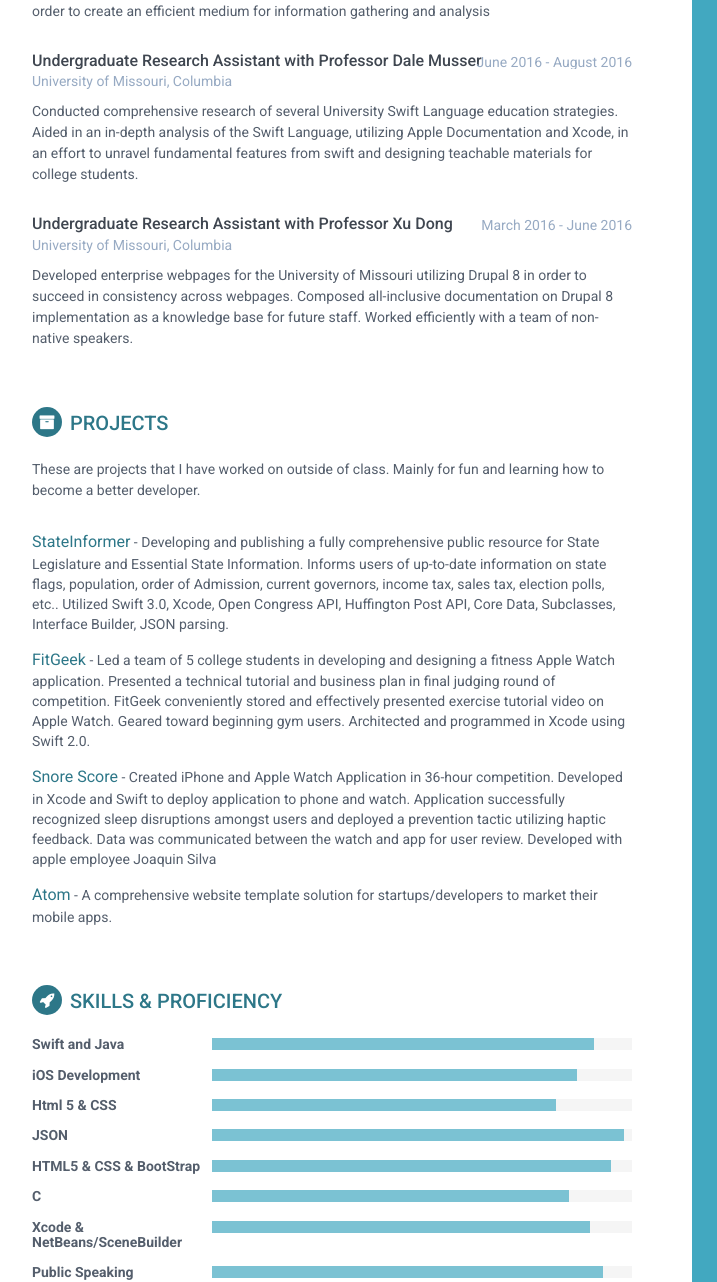
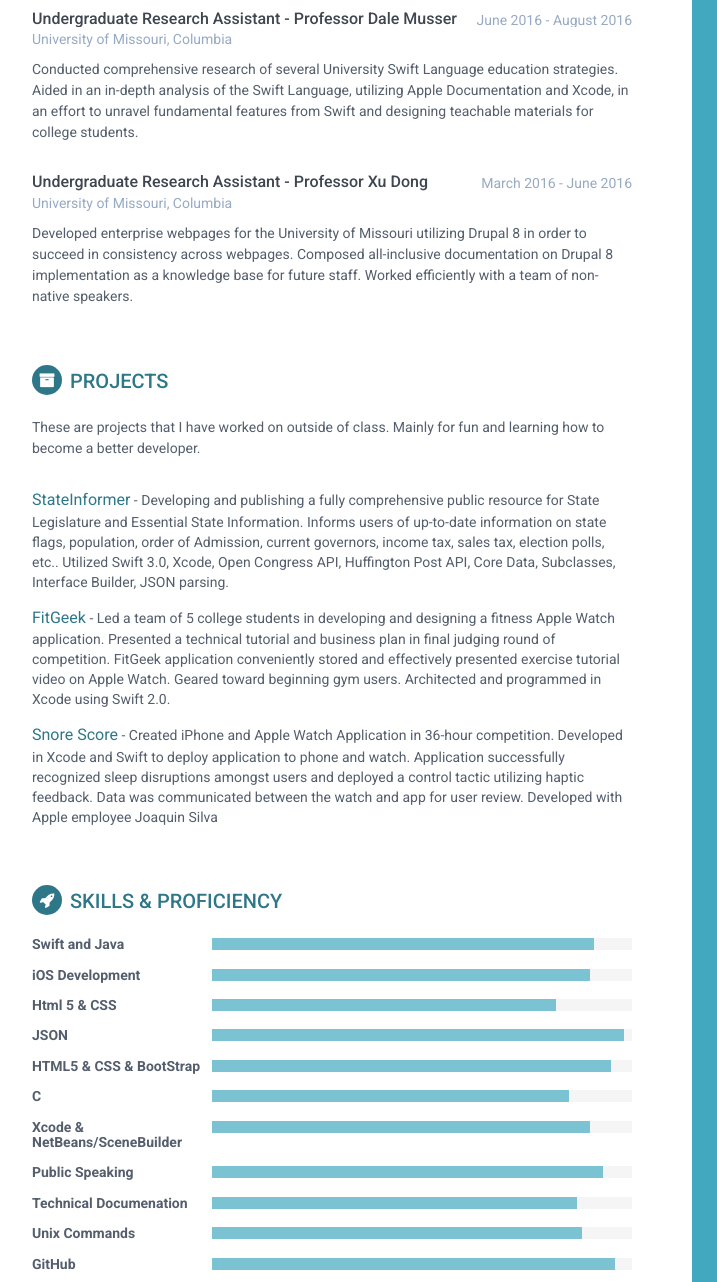
Before and after one commit to TeddyIvanov/TeddyIvanov.github.io, a plain HTML site: page index.html in a window 1280 px wide. Shown: the part 488-1770 px from the top of the page, 188-905 px from the left. Drawn offline with Linux system fonts and the light colour scheme.

Commit message:
Hopefully the last

```diff
--- a/index.html
+++ b/index.html
@@ -3,7 +3,7 @@
 <!--[if IE 9]> <html lang="en" class="ie9"> <![endif]-->
 <!--[if !IE]><!--> <html lang="en"> <!--<![endif]-->
 <head>
-    <title>Responsive Resume/CV Template for Developers</title>
+    <title>Teddy Ivanov</title>
     <!-- Meta -->
     <meta charset="utf-8">
     <meta http-equiv="X-UA-Compatible" content="IE=edge">
@@ -37,7 +37,7 @@
 
             <div class="contact-container container-block">
                 <ul class="list-unstyled contact-list">
-                    <li class="email"><i class="fa fa-envelope"></i><a href="mailto: yourname@email.com">teddyivanov95@gmail.com</a></li>
+                    <li class="email"><i class="fa fa-envelope"></i><a href="mailto:teddyivanov95@gmail.com">teddyivanov95@gmail.com</a></li>
                     <li class="phone"><i class="fa fa-phone"></i><a href="tel:0123 456 789">224-678-1353</a></li>
                     <li class="linkedin"><i class="fa fa-linkedin"></i><a href="https://www.linkedin.com/in/teddy-ivanov-a72015127?trk=hp-identity-name" target="_blank">linkedin.com/in/teddy-ivanov</a></li>
                     <li class="github"><i class="fa fa-github"></i><a href="https://github.com/TeddyIvanov" target="_blank">github.com/TeddyIvanov</a></li>
@@ -82,8 +82,7 @@
             <section class="section summary-section">
                 <h2 class="section-title"><i class="fa fa-user"></i>Profile</h2>
                 <div class="summary">
-                    <p>Hi, My name is Teddy Ivanov. I am a Bulgarian-American attending the University of Missouri. I am from Chicago and I want to travel the world. I am currently studying the field of Computer Science with an emphasis in Mobile Development. I am a freelance app developer on the side. I am passionate toward making a difference in the world through code.
- You can <a href="http://themes.3rdwavemedia.com/website-templates/orbit-free-resume-cv-template-for-developers/" target="_blank">download my resume here</a> I have coded on many different platforms with many different languages. My personal favorite is developing iOS apps on Xcode using Swift. I hope work to at Apple someday and design groundbreaking software.</p>
+                    <p>I am a Bulgarian-American attending the University of Missouri. Currently, studying the field of Computer Science with an emphasis in Mobile Development. I am a freelance app developer on the side.I have coded on many different platforms with many different languages. My personal favorite is developing iOS apps on Xcode using Swift and passionate toward making a difference in the world through code.</p>
                 </div><!--//summary-->
             </section><!--//section-->
 
@@ -93,7 +92,7 @@
                 <div class="item">
                     <div class="meta">
                         <div class="upper-row">
-                            <h3 class="job-title">Undergraduate Research Assistant with Professor Yi Shang</h3>
+                            <h3 class="job-title">Undergraduate Research Assistant - Professor Yi Shang</h3>
                             <div class="time">June 2016 - Present</div>
                         </div><!--//upper-row-->
                         <div class="company">University of Missouri, Columbia</div>
@@ -108,20 +107,20 @@
                 <div class="item">
                     <div class="meta">
                         <div class="upper-row">
-                            <h3 class="job-title">Undergraduate Research Assistant with Professor Dale Musser</h3>
-                            <div class="time">June 2016 - August 2016</div>
+                            <h3 class="job-title">Undergraduate Research Assistant - Professor Dale Musser</h3>
+                            <div class="time">  June 2016 - August 2016</div>
                         </div><!--//upper-row-->
                         <div class="company">University of Missouri, Columbia</div>
                     </div><!--//meta-->
                     <div class="details">
-                        <p> Conducted comprehensive research of several University Swift Language education strategies. Aided in an in-depth analysis of the Swift Language, utilizing Apple Documentation and Xcode, in an effort to unravel fundamental features from swift and designing teachable materials for college students.</p>
+                        <p> Conducted comprehensive research of several University Swift Language education strategies. Aided in an in-depth analysis of the Swift Language, utilizing Apple Documentation and Xcode, in an effort to unravel fundamental features from Swift and designing teachable materials for college students.</p>
                     </div><!--//details-->
                 </div><!--//item-->
 
                 <div class="item">
                     <div class="meta">
                         <div class="upper-row">
-                            <h3 class="job-title">Undergraduate Research Assistant with Professor Xu Dong</h3>
+                            <h3 class="job-title">Undergraduate Research Assistant - Professor Xu Dong</h3>
                             <div class="time">March 2016 - June 2016</div>
                         </div><!--//upper-row-->
                         <div class="company">University of Missouri, Columbia</div>
@@ -145,13 +144,10 @@
                 </div><!--//item-->
                 <div class="item">
                     <span class="project-title"><a href="http://themes.3rdwavemedia.com/website-templates/responsive-bootstrap-theme-web-development-agencies-devstudio/" target="_blank">FitGeek</a></span> -
-                    <span class="project-tagline">Led a team of 5 college students in developing and designing a fitness Apple Watch application. Presented a technical tutorial and business plan in final judging round of competition. FitGeek conveniently stored and effectively presented exercise tutorial video on Apple Watch. Geared toward beginning gym users. Architected and programmed in Xcode using Swift 2.0. </span>
+                    <span class="project-tagline">Led a team of 5 college students in developing and designing a fitness Apple Watch application. Presented a technical tutorial and business plan in final judging round of competition. FitGeek application conveniently stored and effectively presented exercise tutorial video on Apple Watch. Geared toward beginning gym users. Architected and programmed in Xcode using Swift 2.0. </span>
                 </div><!--//item-->
                 <div class="item">
-                    <span class="project-title"><a href="http://themes.3rdwavemedia.com/website-templates/responsive-bootstrap-theme-for-startups-tempo/" target="_blank">Snore Score</a></span> - <span class="project-tagline"> Created iPhone and Apple Watch Application in 36-hour competition. Developed in Xcode and Swift to deploy application to phone and watch. Application successfully recognized sleep disruptions amongst users and deployed a prevention tactic utilizing haptic feedback. Data was communicated between the watch and app for user review. Developed with apple employee Joaquin Silva </span>
-                </div><!--//item-->
-                <div class="item">
-                    <span class="project-title"><a href="hhttp://themes.3rdwavemedia.com/website-templates/responsive-bootstrap-theme-mobile-apps-atom/" target="_blank">Atom</a></span> - <span class="project-tagline">A comprehensive website template solution for startups/developers to market their mobile apps. </span>
+                    <span class="project-title"><a href="http://themes.3rdwavemedia.com/website-templates/responsive-bootstrap-theme-for-startups-tempo/" target="_blank">Snore Score</a></span> - <span class="project-tagline"> Created iPhone and Apple Watch Application in 36-hour competition. Developed in Xcode and Swift to deploy application to phone and watch. Application successfully recognized sleep disruptions amongst users and deployed a control tactic utilizing haptic feedback. Data was communicated between the watch and app for user review. Developed with Apple employee Joaquin Silva </span>
                 </div><!--//item-->
             </section><!--//section-->
 
@@ -170,7 +166,7 @@
                     <div class="item">
                         <h3 class="level-title">iOS Development</h3>
                         <div class="level-bar">
-                            <div class="level-bar-inner" data-level="87%">
+                            <div class="level-bar-inner" data-level="90%">
                             </div>
                         </div><!--//level-bar-->
                     </div><!--//item-->
@@ -226,7 +222,7 @@
                     <div class="item">
                         <h3 class="level-title">Technical Documenation</h3>
                         <div class="level-bar">
-                            <div class="level-bar-inner" data-level="85%">
+                            <div class="level-bar-inner" data-level="87%">
                             </div>
                         </div><!--//level-bar-->
                     </div><!--//item-->
@@ -242,7 +238,7 @@
                     <div class="item">
                         <h3 class="level-title">GitHub</h3>
                         <div class="level-bar">
-                            <div class="level-bar-inner" data-level="996%">
+                            <div class="level-bar-inner" data-level="96%">
                             </div>
                         </div><!--//level-bar-->
                     </div><!--//item-->
@@ -269,7 +265,7 @@
                     <div class="item">
                         <h3 class="level-title">MySql Database</h3>
                         <div class="level-bar">
-                            <div class="level-bar-inner" data-level="65%">
+                            <div class="level-bar-inner" data-level="68%">
                             </div>
                         </div><!--//level-bar-->
                     </div><!--//item-->
```
